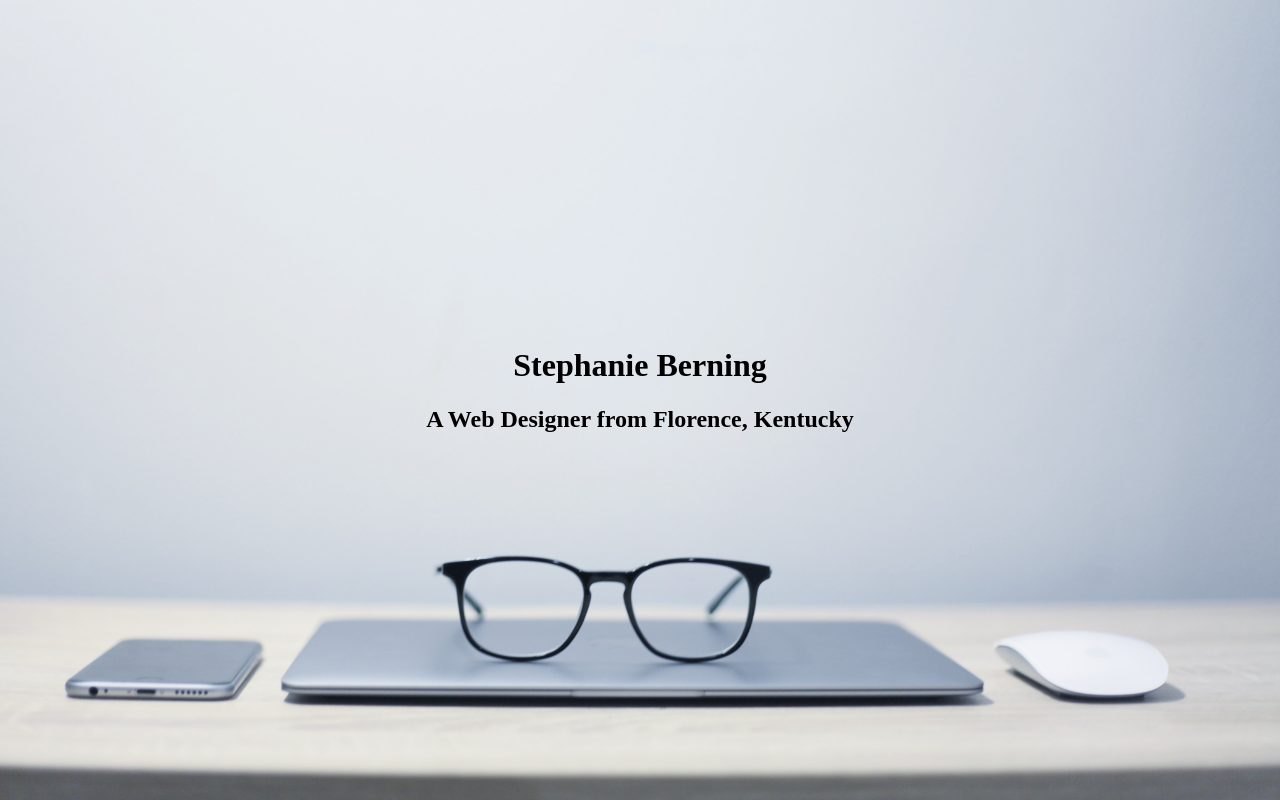
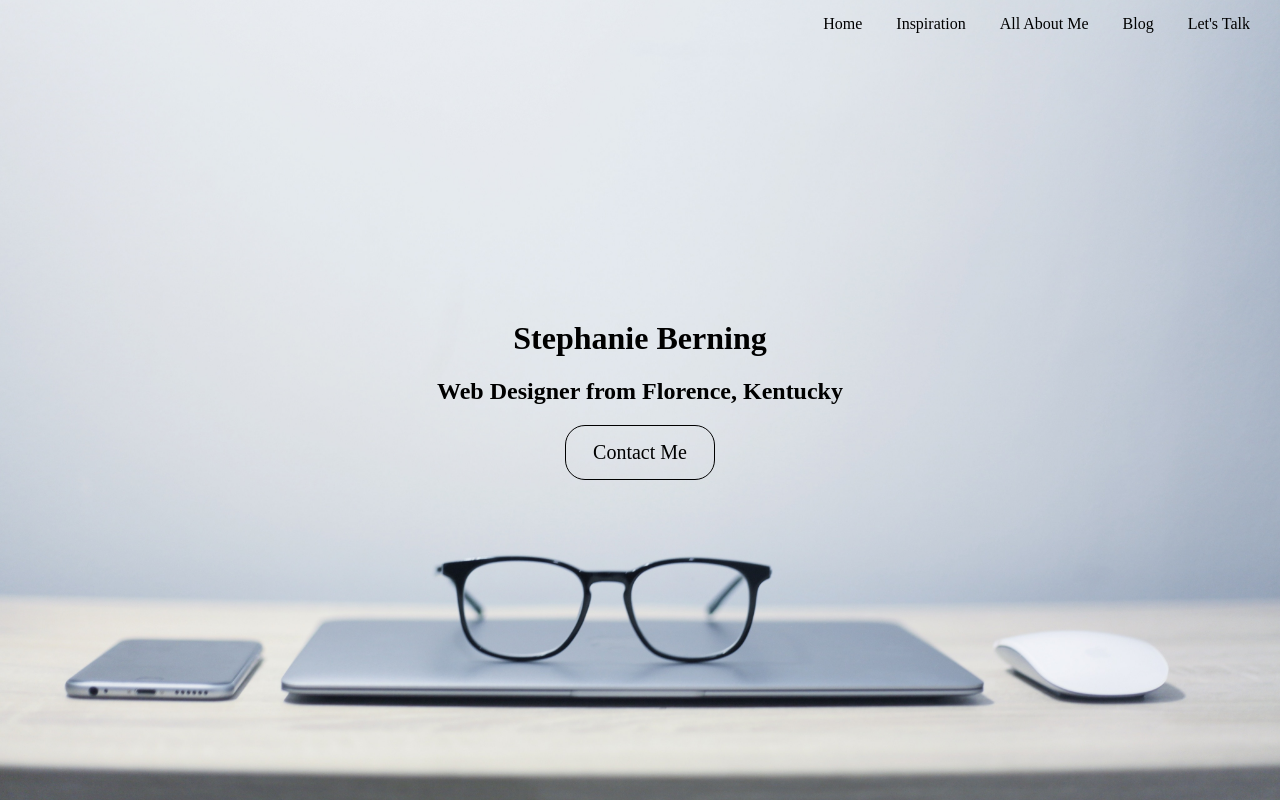
Before and after one commit to stephanieberning/stephanieberning.com, a plain HTML site: page index.html in a window 1280 px wide. Drawn offline with Linux system fonts and the light colour scheme.

Commit message:
navigation, cta

```diff
--- a/css/styles.css
+++ b/css/styles.css
@@ -7,9 +7,29 @@ html, body, #home main {
   width: 100%;
 }
 
-body {
+body, nav ul {
   margin: 0;
   padding: 0;
+}
+
+nav {
+  position: absolute;
+  right: 15px;
+  top: 15px;
+}
+
+nav ul {
+  list-style: none;
+}
+
+nav ul li {
+  display: inline;
+}
+
+nav li a {
+  padding: 15px;
+  text-decoration: none;
+  color: black;
 }
 
 #home main {
@@ -32,3 +52,16 @@ body {
 #home h1 {
   margin-top: 0;
 }
+
+.cta {
+  border: 1px solid black;
+  padding: 15px 25px;
+  border-radius: 20px;
+  text-decoration: none;
+  color: black;
+  display: block;
+  text-align: center;
+  width: 150px;
+  margin: 0 auto;
+  font-size: 20px;
+}
--- a/index.html
+++ b/index.html
@@ -6,10 +6,20 @@
     <link href="css/styles.css" rel="stylesheet" type="text/css">
   </head>
   <body id="home">
+    <nav>
+      <ul>
+        <li><a href="#">Home</a></li>
+        <li><a href="#">Inspiration</a></li>
+        <li><a href="#">All About Me</a></li>
+        <li><a href="#">Blog</a></li>
+        <li><a href="#">Let's Talk</a></li>
+      </ul>
+    </nav>
     <main>
       <div class="intro">
         <h1>Stephanie Berning</h1>
-        <h2>A Web Designer from Florence, Kentucky</h2>
+        <h2>Web Designer from Florence, Kentucky</h2>
+        <a href="#" class="cta">Contact Me</a>
       </div>
     </main>
 
```
Also changed, not shown: 1 other file.
